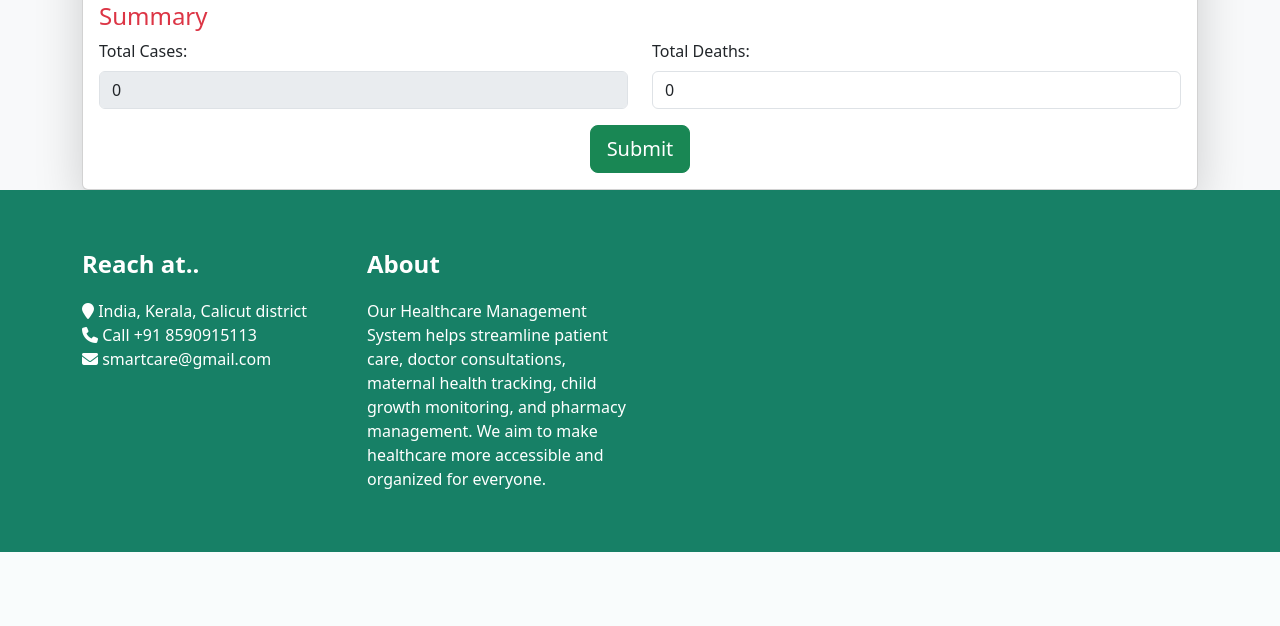
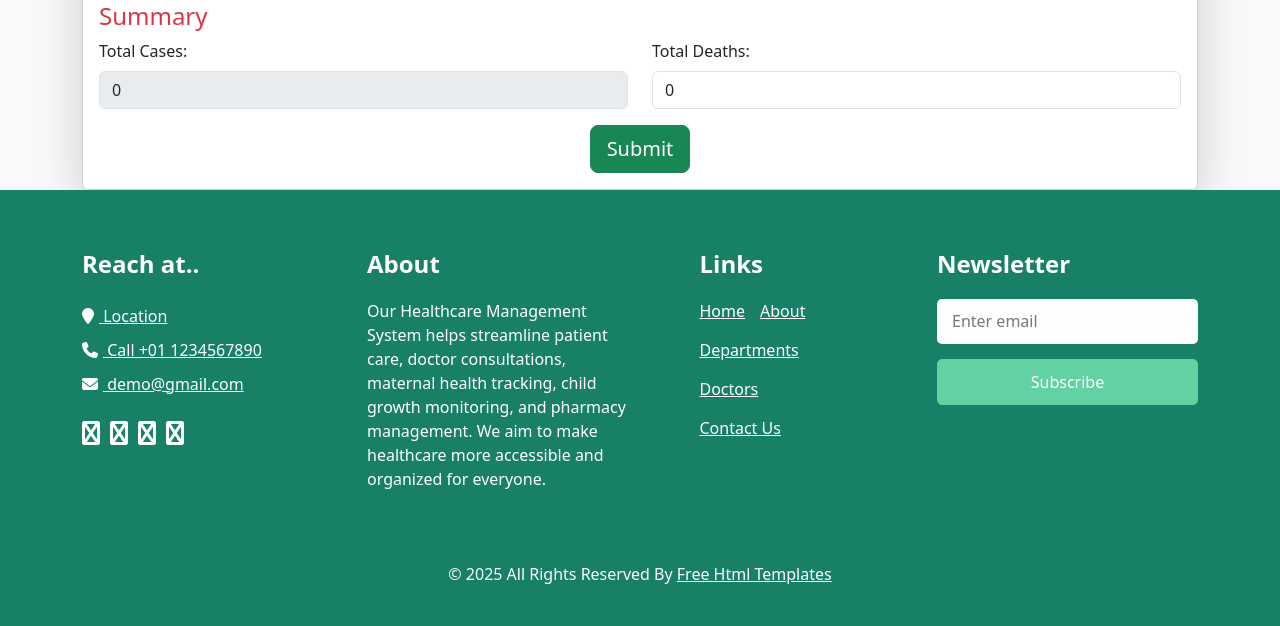
Before and after one commit to sandrasuni/Smartcare-Main-project, a Django app: page /add-survey/ in a window 1280 px wide. Shown: the part 2506-3132 px from the top of the page. Before the commit the page ends 3058 px from the top, so only its background shows below. Run offline with Django 5.2, Linux system fonts and the light colour scheme; data that the repository does not hold is empty; some libraries are stand-ins or nearby versions.

Commit message:
layout_asha

```diff
--- a/templates/asha/layout_asha.html
+++ b/templates/asha/layout_asha.html
@@ -83,7 +83,7 @@
                   <li><a class="dropdown-item" href="{% url 'asha_worker_list' %}">View Patient Record</a></li>
                   <li><a class="dropdown-item" href="{% url 'add_survey' %}">Communicable Disease</a></li>
                   <li><a class="dropdown-item" href="{% url 'survey_list' %}">Communicable Record</a></li>
-                  <li><a class="dropdown-item" href="#">Bedridden Patients</a></li>
+                  <li><a class="dropdown-item" href="{% url 'view_bedridden' %}">Bedridden Patients</a></li>
                 </ul>
               </li>
               <li class="nav-item dropdown">
@@ -104,12 +104,11 @@
                 </a>
                 <ul class="dropdown-menu" aria-labelledby="navbarDropdown" style="background-color: #57b4a8;">
                   <li><a class="dropdown-item" href="{% url 'asha_profile' %}">My Profile</a></li>
-                  <li><a class="dropdown-item" href="#">Contact Us</a></li>
-                  <li><a class="dropdown-item" href="#">Complaint/Feedback</a></li>
+                  <li><a class="dropdown-item" href="{% url 'a_contact' %}">Contact Us</a></li>
+                  <li><a class="dropdown-item" href="{% url 'asha_complaints' %}">Complaint/Feedback</a></li>
                   <li><a class="dropdown-item" href="{% url 'logout' %}">Logout</a></li>
                 </ul>
               </li>
-
 
 
           </div>
@@ -215,7 +214,7 @@
 
   <!-- footer section -->
 
-  <footer class="footer_section">
+  {% comment %} <footer class="footer_section">
     <div class="container">
       <div class="row">
         <div class="col-md-6 col-lg-3 footer_col">
@@ -245,7 +244,7 @@
             </p>
           </div>
         </div>
-        {% comment %} <div class="col-md-6 col-lg-2 mx-auto footer_col">
+        <div class="col-md-6 col-lg-2 mx-auto footer_col">
           <div class="footer_link_box">
             <h4>Links</h4>
             <div class="footer_links">
@@ -256,12 +255,12 @@
               <div>Contact Us</div>
             </div>
           </div>
-        </div> {% endcomment %}
+        </div>
       </div>
     </div>
-  </footer>
+  </footer> {% endcomment %}
 
-  {% comment %} <footer class="footer_section">
+  <footer class="footer_section">
     <div class="container">
       <div class="row">
         <div class="col-md-6 col-lg-3 footer_col">
@@ -357,7 +356,7 @@ Our Healthcare Management System helps streamline patient care, doctor consultat
         </p>
       </div>
     </div>
-  </footer> {% endcomment %}
+  </footer>
   <!-- footer section -->
 
   <!-- popper js -->
```
